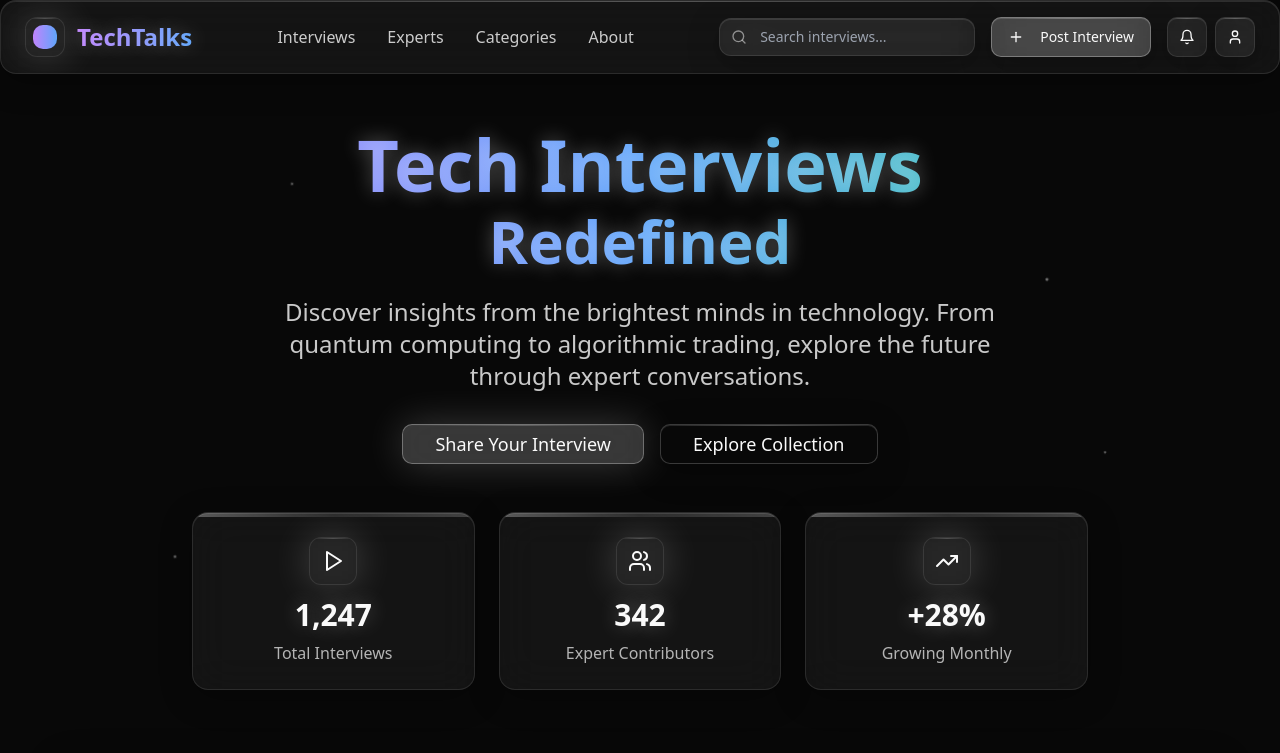
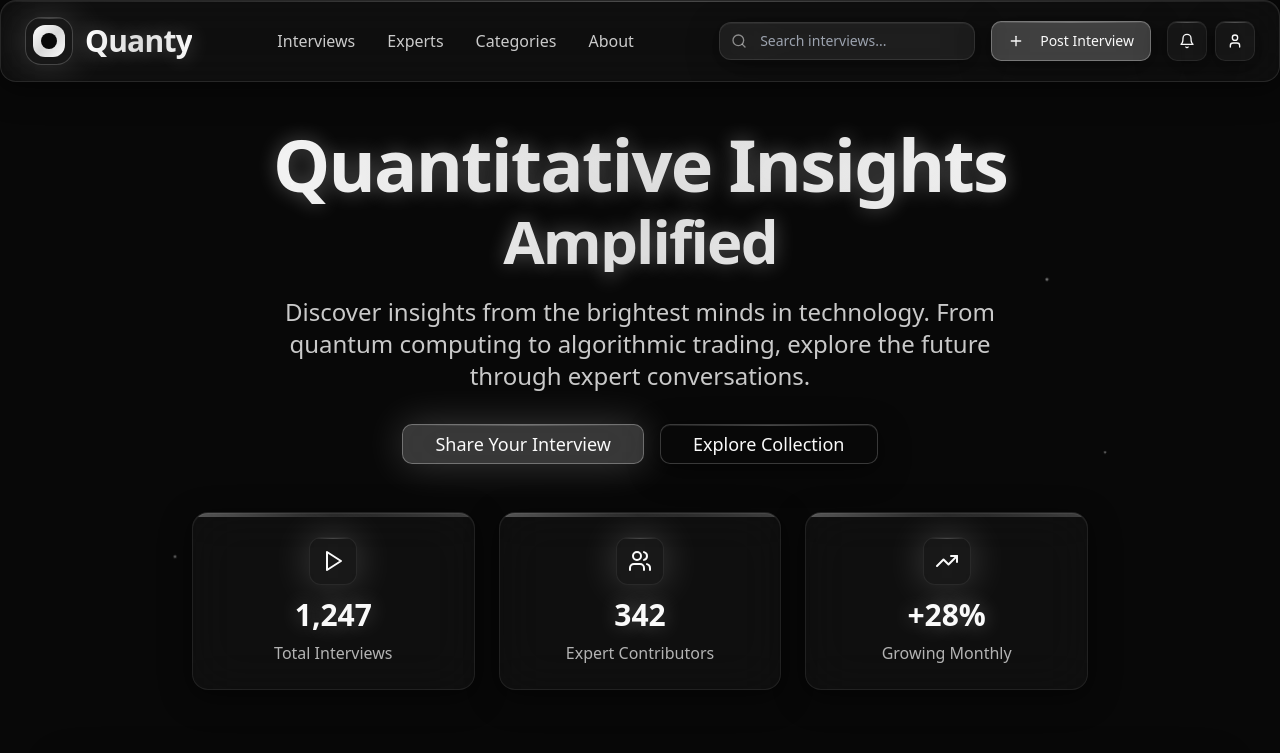
Before and after one commit to bryan446/glass-quant-tapes, a React (Vite) app: page / in a window 1280 px wide. Shown: the top 753 px of the page. Built offline with nearby package versions, Linux system fonts and the light colour scheme.

Commit message:
Rename and improve design
Rename "Tech Talks" to "Quanty" and improve the design for a more futuristic and professional look.

```diff
--- a/src/components/Header.tsx
+++ b/src/components/Header.tsx
@@ -12,11 +12,13 @@ const Header = () => {
         <div className="flex items-center justify-between">
           {/* Logo */}
           <div className="flex items-center space-x-3">
-            <div className="w-10 h-10 glass-card rounded-xl flex items-center justify-center pulse-glow">
-              <div className="w-6 h-6 bg-gradient-to-r from-purple-400 to-blue-400 rounded-md"></div>
+            <div className="w-12 h-12 glass-card rounded-2xl flex items-center justify-center pulse-glow border border-white/20">
+              <div className="w-8 h-8 bg-gradient-to-br from-white via-accent to-primary rounded-xl flex items-center justify-center">
+                <div className="w-4 h-4 bg-background rounded-sm"></div>
+              </div>
             </div>
-            <h1 className="text-2xl font-bold glow-text bg-gradient-to-r from-purple-400 to-blue-400 bg-clip-text text-transparent">
-              TechTalks
+            <h1 className="text-3xl font-bold glow-text bg-gradient-to-r from-white via-accent to-primary bg-clip-text text-transparent tracking-tight">
+              Quanty
             </h1>
           </div>
 
--- a/src/index.css
+++ b/src/index.css
@@ -87,12 +87,13 @@ All colors MUST be HSL.
 @layer components {
   .glass-card {
     @apply relative overflow-hidden rounded-2xl;
-    background: rgba(255, 255, 255, 0.05);
-    backdrop-filter: blur(20px);
-    border: 1px solid rgba(255, 255, 255, 0.1);
+    background: rgba(255, 255, 255, 0.03);
+    backdrop-filter: blur(24px);
+    border: 1px solid rgba(255, 255, 255, 0.08);
     box-shadow:
-      0 8px 32px rgba(0, 0, 0, 0.3),
-      inset 0 1px 0 rgba(255, 255, 255, 0.1);
+      0 8px 32px rgba(0, 0, 0, 0.4),
+      0 2px 16px rgba(0, 0, 0, 0.2),
+      inset 0 1px 0 rgba(255, 255, 255, 0.06);
   }
 
   .glass-card::before {
--- a/src/pages/Index.tsx
+++ b/src/pages/Index.tsx
@@ -124,10 +124,10 @@ const Index = () => {
             <div className="floating-particle" style={{ top: '60%', right: '30%' }}></div>
             <div className="floating-particle" style={{ bottom: '40%', right: '10%' }}></div>
 
-            <h1 className="text-5xl md:text-7xl font-bold mb-6 glow-text bg-gradient-to-r from-purple-400 via-blue-400 to-emerald-400 bg-clip-text text-transparent">
-              Tech Interviews
+            <h1 className="text-5xl md:text-7xl font-bold mb-6 glow-text bg-gradient-to-r from-white via-accent to-primary bg-clip-text text-transparent tracking-tight">
+              Quantitative Insights
               <br />
-              <span className="text-4xl md:text-6xl">Redefined</span>
+              <span className="text-4xl md:text-6xl">Amplified</span>
             </h1>
             <p className="text-xl md:text-2xl text-foreground/80 mb-8 max-w-3xl mx-auto leading-relaxed">
               Discover insights from the brightest minds in technology. From quantum computing to algorithmic trading, explore the future through expert conversations.
```
